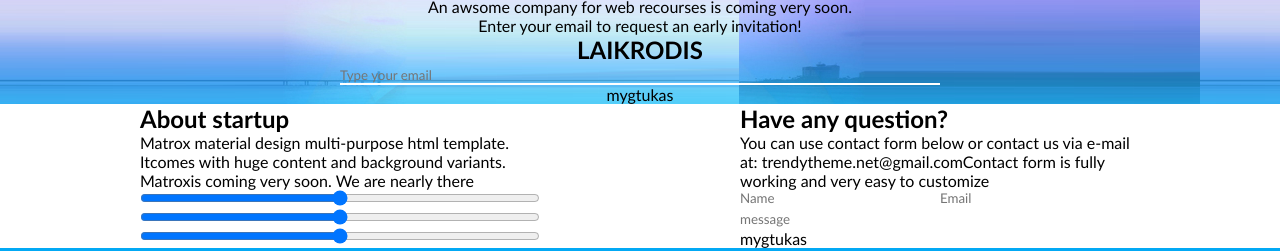
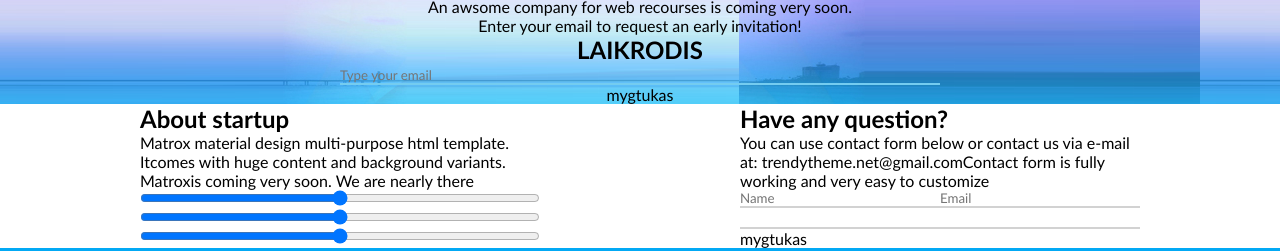
Before and after one commit to Aliux02/coming-soon, a plain HTML site: page index.html in a window 1280 px wide. Shown: the part 115-366 px from the top of the page. Drawn offline with Linux system fonts and the light colour scheme.

Commit message:
pakeisti-Inputo-spalvas-#7

```diff
--- a/css/main.css
+++ b/css/main.css
@@ -1,7 +1,7 @@
 .Hero-background{
     background-image: url(../img/background.png);
 }
-     .Hero {
+    .Hero {
         display: inline-block;
         width: 600px;
         margin-left: calc(50% - 300px);
@@ -26,12 +26,21 @@
                 display: inline-block;
                 width: 100%;
             }
+            .input-uper{
+                display: inline-block;
+                border-top: hidden;
+                border-left: hidden;
+                border-right: hidden;
+                border-bottom-color: #74CCF0;
+                background-color: transparent;
+                width: 100%;
+            }
             .inputas{
                 display: inline-block;
                 border-top: hidden;
                 border-left: hidden;
                 border-right: hidden;
-                border-bottom-color: #ffffff;
+                border-bottom-color: #D2D2D2;
                 background-color: transparent;
                 width: 50%;
                 float: left;
@@ -41,7 +50,7 @@
                 border-top: hidden;
                 border-left: hidden;
                 border-right: hidden;
-                border-bottom-color: #ffffff;
+                border-bottom-color:#D2D2D2;
                 background-color: transparent;
                 width: 100%;
             }
--- a/index.html
+++ b/index.html
@@ -15,7 +15,7 @@
             <p>An awsome company for web recourses is coming very soon.</p>
             <p>Enter your email to request an early invitation!</p>
             <h2>LAIKRODIS</h2>
-            <input class="input" type="email" placeholder="Type your email">
+            <input class="input-uper" type="email" placeholder="Type your email">
             <div class="button">mygtukas</div>
         </div>
     </div>
@@ -33,7 +33,8 @@
             <form>
                 <input class="inputas" type="Name" placeholder="Name">
                 <input class="inputas" type="Email" placeholder="Email">
-                <input class="input" type="message" placeholder="message">
+                <title>Message</title>
+                <input class="input" type="message">
                 <div class="button">mygtukas</div>
             </form>
         </div>
```
